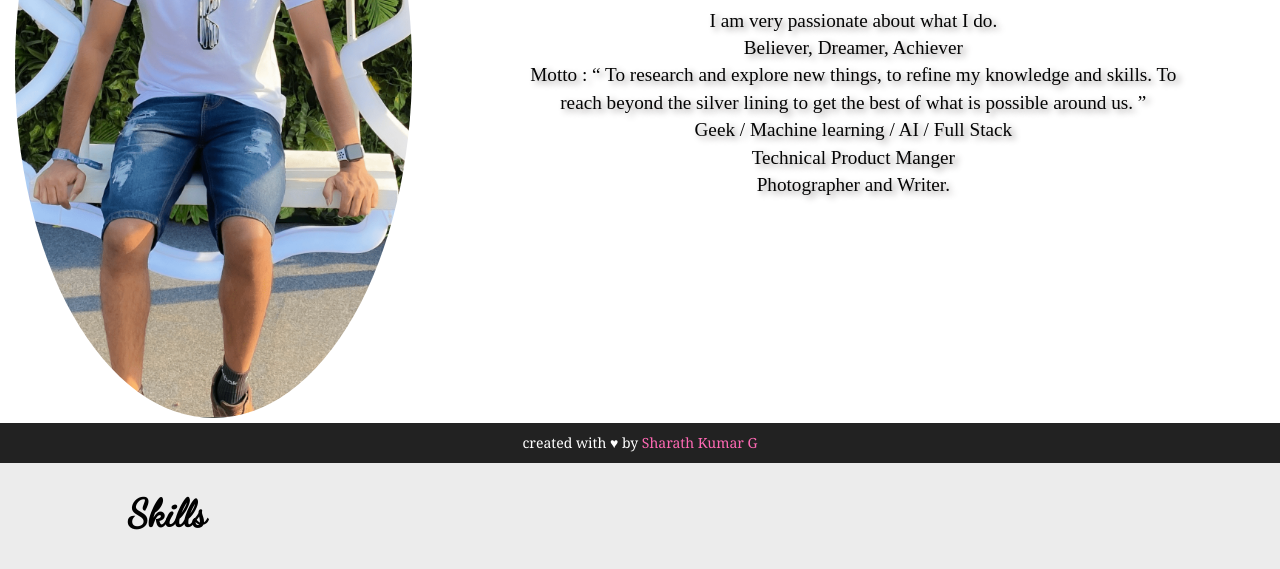
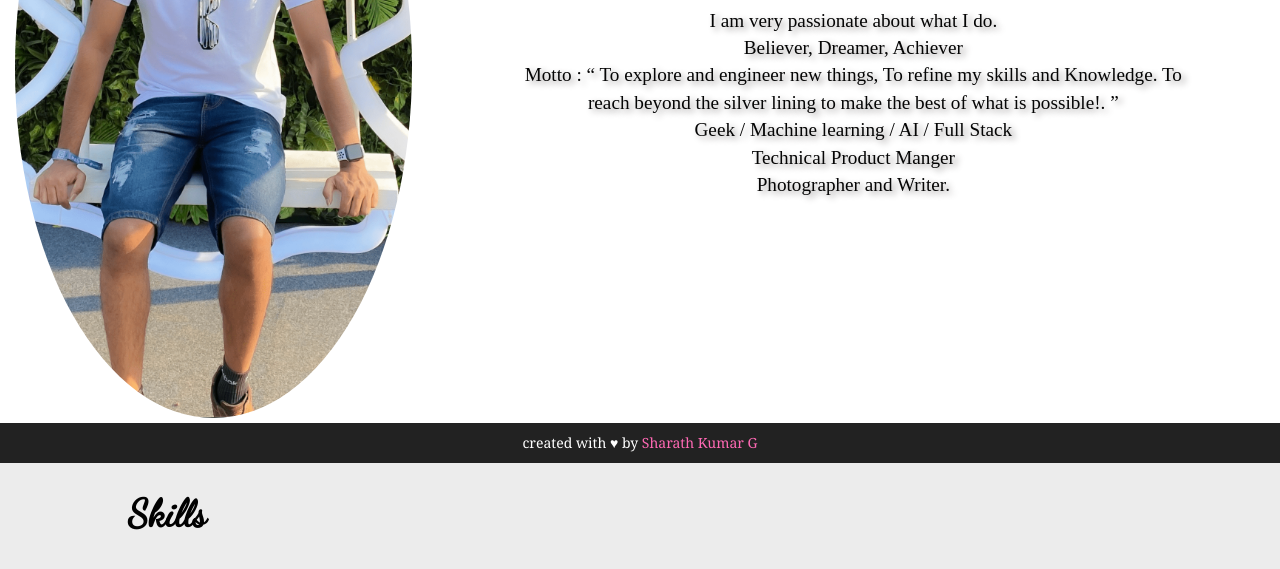
Before and after one commit to shku1235/profile, a plain HTML site: page index.html in a window 1280 px wide. Shown: the part 337-906 px from the top of the page. Drawn offline with nearby package versions, Linux system fonts and the light colour scheme; a web font is replaced by a local one.

Commit message:
Chnages new

```diff
--- a/index.html
+++ b/index.html
@@ -76,8 +76,9 @@
             <p class="wow fadeIn" data-wow-duration="5s" data-wow-delay="2s" id="aboutpage">
                 I am very passionate about what I do.  <br>
                 Believer, Dreamer, Achiever <br>
-                Motto : &ldquo; To research and explore new things, to refine my knowledge and skills.
-                To reach beyond the silver lining to get the best of what is possible around us. &rdquo; <br>
+                Motto : &ldquo; To explore and engineer new things,
+                To refine my skills and Knowledge.
+                To reach beyond the silver lining to make the best of what is possible!. &rdquo; <br>
 
                 Geek / Machine learning / AI  / Full Stack <br>
                 Technical Product Manger <br>
```
